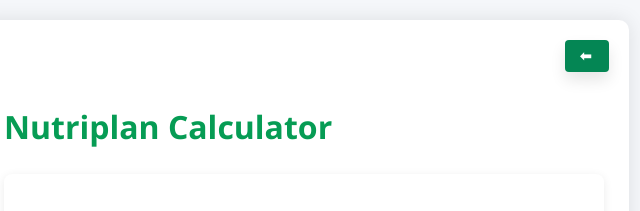
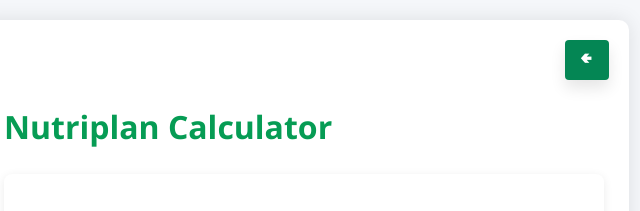
Before and after one commit to busaaaa/NutriPlan, a plain HTML site: page calculator.html in a window 1280 px wide. Shown: the top 211 px of the page, 336-976 px from the left. Drawn offline with Linux system fonts and the light colour scheme.

Commit message:
Update calculator.html

```diff
--- a/calculator.html
+++ b/calculator.html
@@ -448,7 +448,7 @@ button:active {
 
     <div class="container">
         <!-- Add back button here -->
-        <button class="back-button" onclick="window.location.href='index.html'">⬅</button>
+        <button class="back-button" onclick="window.location.href='index.html'">🢀</button>
 
         <h1 class="logo-title">Nutriplan Calculator</h1>
 
```
